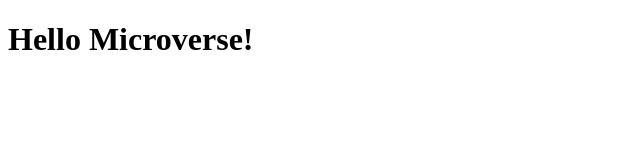
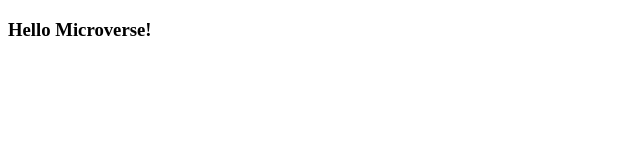
Before and after one commit to Nemwel-Boniface/CR-Hello-Microverse, a website: page index.html in a window 1280 px wide. Shown: the whole page, without its empty margins (0-640 px from the left). Drawn offline with Linux system fonts and the light colour scheme.

Commit message:
Update complete setup

```diff
--- a/index.html
+++ b/index.html
@@ -8,6 +8,8 @@
   <title>Nemwel CR</title>
 </head>
 <body>
-  <h1 class="header">Hello Microverse!</h3>
+  <section>
+    <h3 class="header">Hello Microverse!</h3>
+  </section>
 </body>
 </html>
```
Also changed, not shown: .github/workflows/linters.yml, style.css (line endings or trailing spaces).
